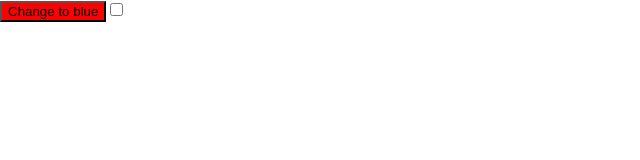
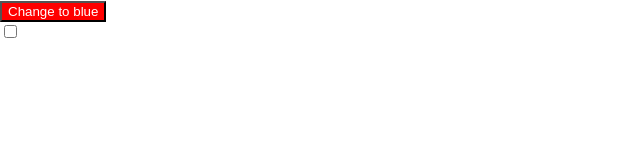
Before and after one commit to austin-verse/RTL-Jest-beginning-practice, a React (Create React App) app: page / in a window 1280 px wide. Shown: the top 160 px of the page, without its empty margins (0-640 px from the left). Built offline with nearby package versions, Linux system fonts and the light colour scheme.

Commit message:
Feat: 체크 박스 테스트 코드 완성

```diff
--- a/src/App.js
+++ b/src/App.js
@@ -4,19 +4,27 @@
 
 function App() {
 	const [buttonColor, setButtonColor] = useState("red");
+	const [disabled, setdisabled] = useState(false);
+
 	const newButtonColor = buttonColor === "red" ? "blue" : "red";
 
 	return (
 		<div>
 			<button
-				style={{ backgroundColor: buttonColor }}
+				style={{ backgroundColor: buttonColor, color: "white" }}
 				onClick={() => setButtonColor(newButtonColor)}
+				disabled={disabled}
 			>
 				Change to {newButtonColor}
 			</button>
-			<input type="checkbox" />
+			<br />
+			<input
+				type="checkbox"
+				id="enable-button-checkbox"
+				defaultChecked={disabled}
+				onChange={(e) => setdisabled(e.target.checked)}
+			/>
 		</div>
 	);
 }
-
 export default App;
```
Also changed, not shown: 1 other file (tests, documents, lock files or other folders).
